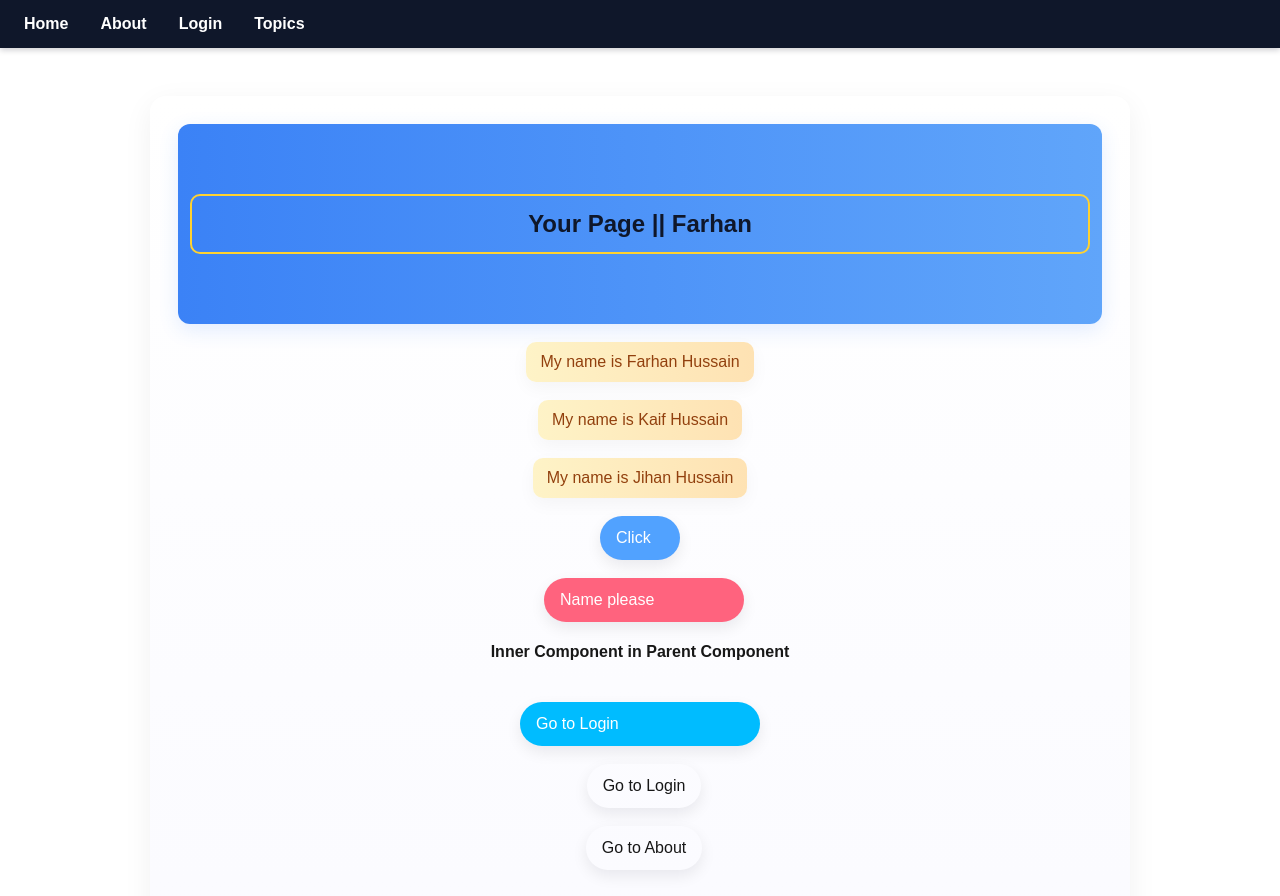
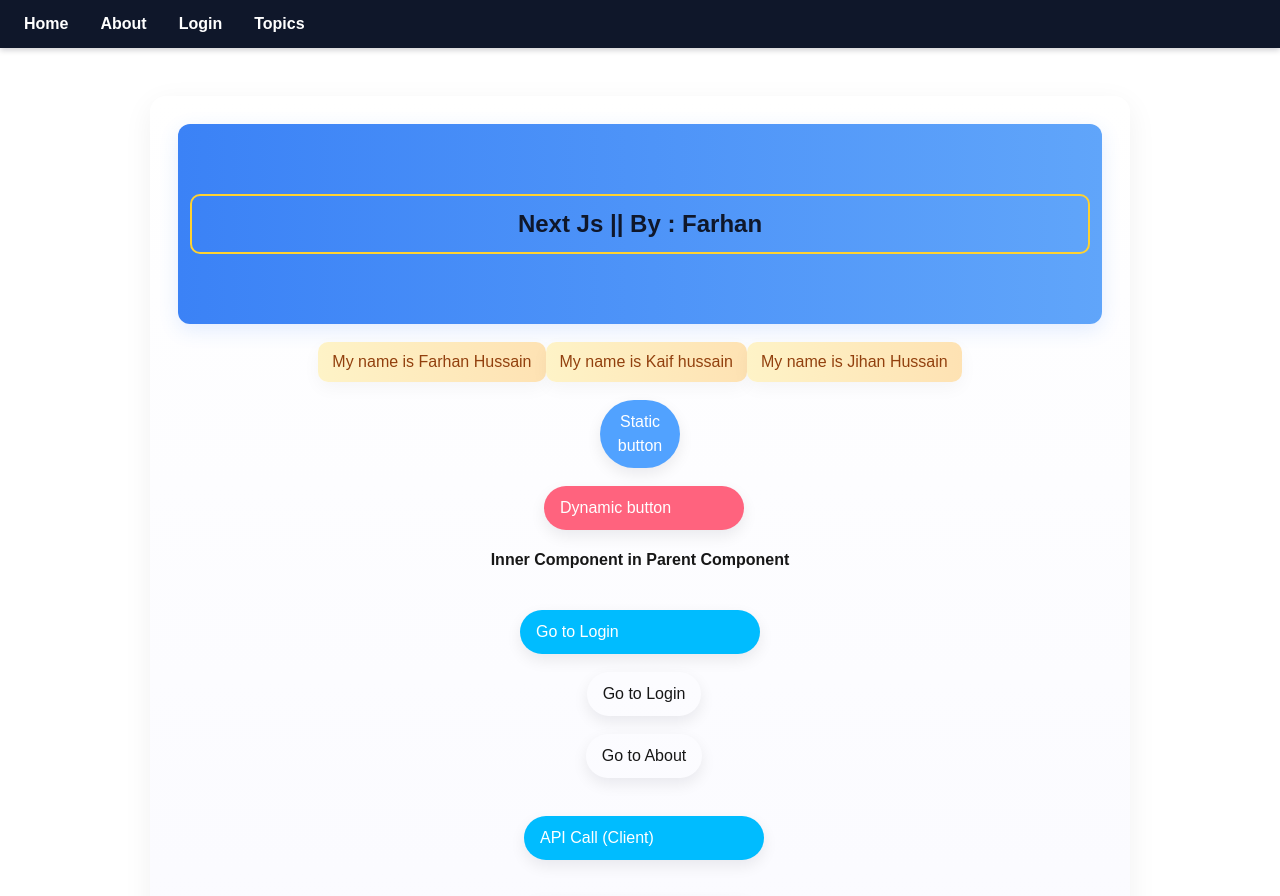
Before and after one commit to FarhanHussain7/NextJs, a Next.js app: page / in a window 1280 px wide. Shown: the top 896 px of the page. Built offline with nearby package versions, Linux system fonts and the light colour scheme.

Commit message:
Server side API call

```diff
--- a/src/app/about/page.js
+++ b/src/app/about/page.js
@@ -1,5 +1,9 @@
 'use client';
 // About page with dynamic stats and theme toggle
+// Routing is a part of this page with links to nested routes
+// Routing in nextjs is done using Link component from next/link
+// This page also demonstrates useState and useEffect hooks for dynamic behavior
+
 import Link from 'next/link';
 import { useState, useEffect } from 'react';
 
--- /dev/null
+++ b/src/app/api/serverApi/page.js
@@ -0,0 +1,30 @@
+
+async  function fetchData(){
+    let data = await fetch("https://dummyjson.com/products");
+    data = await data.json();
+    return data.products;
+}
+
+export default function ServerAPIPage(){
+    const products = fetchData();
+
+    return(
+        <div>
+            <h1>API call from dummy.json in nextjs (Server Component)</h1>
+            {
+                products.then((items)=>{
+                    return items.map((product)=>{
+                        return(
+                            <div key={product.id} style={{border:"2px solid black",margin:"10px",padding:"10px"}}>
+                                <h2>{product.title}</h2>
+                                <p>{product.description}</p>
+                                <p>Price: ${product.price}</p>
+                                <img src={product.thumbnail} alt={product.title} width={100}/>
+                            </div>
+                        )
+                    })
+                })
+            }
+        </div>
+    )
+}
--- a/src/app/login/page.js
+++ b/src/app/login/page.js
@@ -11,14 +11,11 @@ const Login = () => {
   return (
     <div style={{width: '100%'}}>
       <header className="">
-        <h1 style={{margin:0}}>Login</h1>
+        <h1 style={{margin:0}}> Login Routing page</h1>
       </header>
-
-      <p>page</p>
-
       <div>
         <button onClick={() => navigate("loginStudent")}>
-          Go to Login Student
+          Go to Login Student (nested route)
         </button>
       </div>
     </div>
--- a/src/app/page.js
+++ b/src/app/page.js
@@ -12,7 +12,7 @@ export default function Home() {
   const navigate = (route)=>{
     router.push(route);
   }
-
+// Dynamic function to update state
   const who = (props)=>{
     alert(props)
     setName("Farhan Hussain")
@@ -30,27 +30,41 @@ export default function Home() {
   return (
     <div>
     <div className="flex h-50 justify-center items-center bg-orange-200">
-      <h1 className="w-50 text-center text-white border-2 bg-blue-300 border-amber-300 rounded-2xl">Your Page || {name}</h1>
+      <h1 className="w-50 text-center text-white border-2 bg-blue-300 border-amber-300 rounded-2xl"> Next Js || By : {name}</h1>
      </div>
+     <ul className="flex justify-between">
+      <li>
+
+      </li>
+      <li>
       <User name="Farhan Hussain"/>
-      <User name="Kaif Hussain"/>
+      </li>
+      <li>
+        <User name="Kaif hussain"/>
+        </li>
+        <li>
       <User name="Jihan Hussain"/>
+        </li>
+          </ul>
     {/* Static button  */}
-      <button className="bg-blue-400 text-white border-amber-200 rounded-3xl w-20" onClick={()=>alert("Just click the button")}>Click</button>
+      <button className="bg-blue-400 text-white border-amber-200 rounded-3xl w-20" onClick={()=>alert("Just click the button")}>Static button</button>
     {/* Dynamic Button with State */}
-      <button className="bg-rose-400 text-white border-amber-200 rounded-3xl w-50" onClick={()=>who("Farhan Hussain")}>Name please</button>
+      <button className="bg-rose-400 text-white border-amber-200 rounded-3xl w-50" onClick={()=>who("Farhan Hussain")}>Dynamic button</button>
 
     {/* Inner Component */}
     <InnerComp/>
 
+
+
     {/* Link */}
-
     <Link href="/login" className="border-4 bg-sky-400 text-white mt-5 p-2 w-60 rounded-3xl">Go to Login </Link>
 
     {/* Navigation */}
     <button onClick={()=>router.push("/login")}>Go to Login</button>
     <button onClick={()=>navigate("/about")}>Go to About</button>
-    <Link href="/api" className="border-4 bg-sky-400 text-white mt-5 p-2 w-60 rounded-3xl">API Call</Link>
+
+    <Link href="/api/ClientApi" className="border-4 bg-sky-400 text-white mt-5 p-2 w-60 rounded-3xl">API Call (Client)</Link>
+    <Link href="/api/serverApi" className="border-4 bg-sky-400 text-white mt-5 p-2 w-60 rounded-3xl">API Call (Server)</Link>
     </div>
   );
 }
--- a/src/app/topics/page.js
+++ b/src/app/topics/page.js
@@ -7,8 +7,22 @@ export default function LecturePage({ params }) {
   return (
     <div>
       <h1>Lecture Page</h1>
-      <Link href="/login">Routing</Link>
-      <Link href="/login">Routing</Link>
+      <details>
+        <summary>Routing</summary>
+        <Link href="/login" className="border-4 bg-sky-400 text-white mt-5 p-2 w-60 rounded-3xl">Login Page</Link>
+       <Link href="/about">Routing (about)</Link>
+      <Link href="/login">Routing (login)</Link>
+      </details>
+
+      <details>
+        <summary>Nested Routing</summary>
+
+      </details>
+      <details>
+        <summary>API Calls</summary>
+        <Link href="/api/ClientApi" className="border-4 bg-sky-400 text-white mt-5 p-2 w-60 rounded-3xl">API Call (Client)</Link>
+        <Link href="/api/serverApi" className="border-4 bg-sky-400 text-white mt-5 p-2 w-60 rounded-3xl">API Call (Server)</Link>
+      </details>
       <Link href="/login">Routing</Link>
       <Link href="/login">Routing</Link>
 
```
Also changed, not shown: src/app/api/ClientApi/page.js (renamed from src/app/api/page.js).
